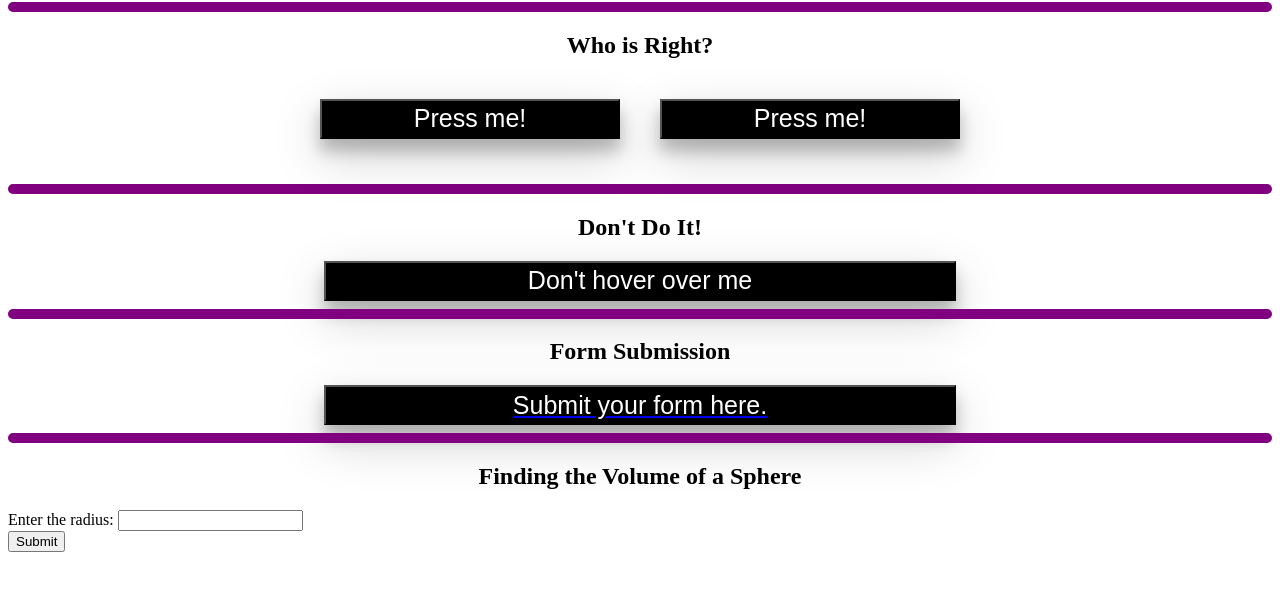
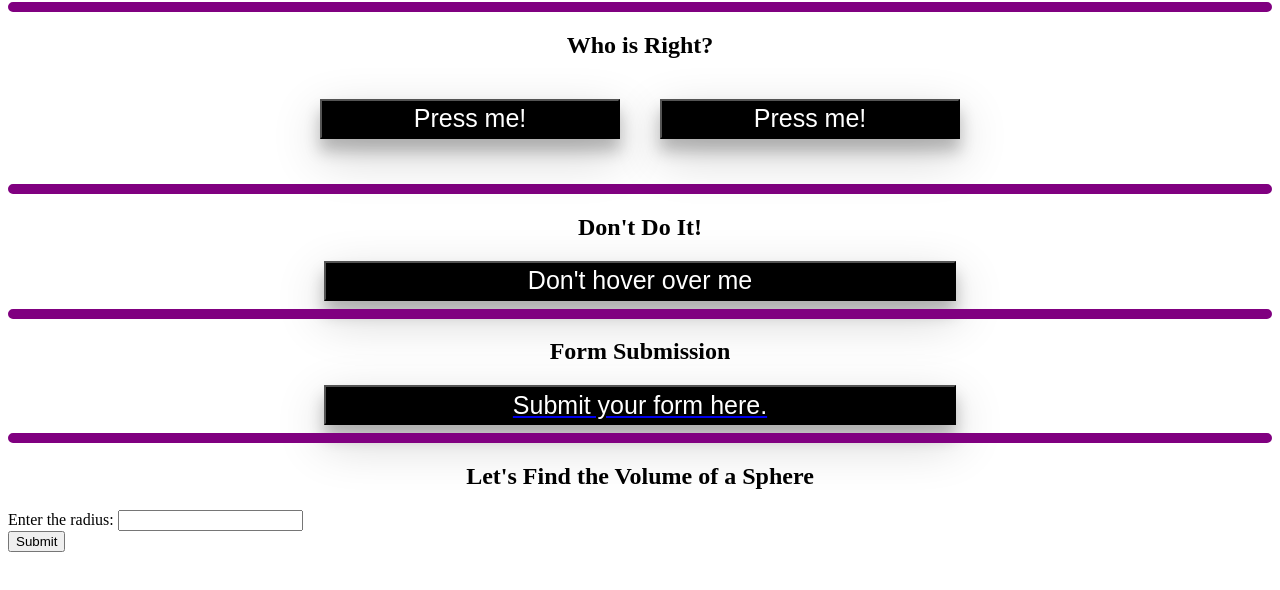
Before and after one commit to angelmimi4749/Assignment_4, a plain HTML site: page index.html in a window 1280 px wide. Shown: the part 78-668 px from the top of the page. Drawn offline with Linux system fonts and the light colour scheme.

Commit message:
Update index.html

```diff
--- a/index.html
+++ b/index.html
@@ -50,7 +50,7 @@
              simplify your calculations.) -->
 
 
-        <h2> Finding the Volume of a Sphere</h2>
+        <h2> Let's Find the Volume of a Sphere</h2>
 
         <label for = "radius">Enter the radius: </label>
         <input type = "number" id = "radius" name="radius"><br>
```
